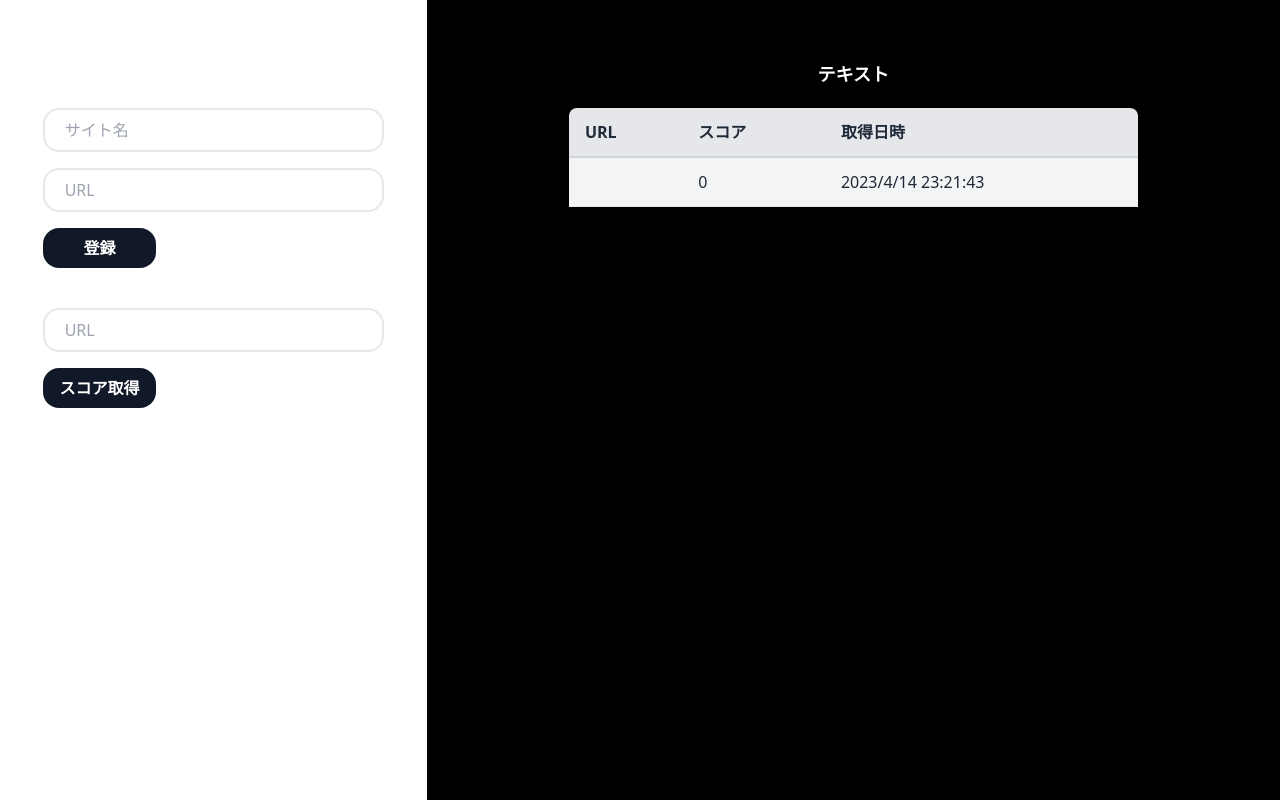
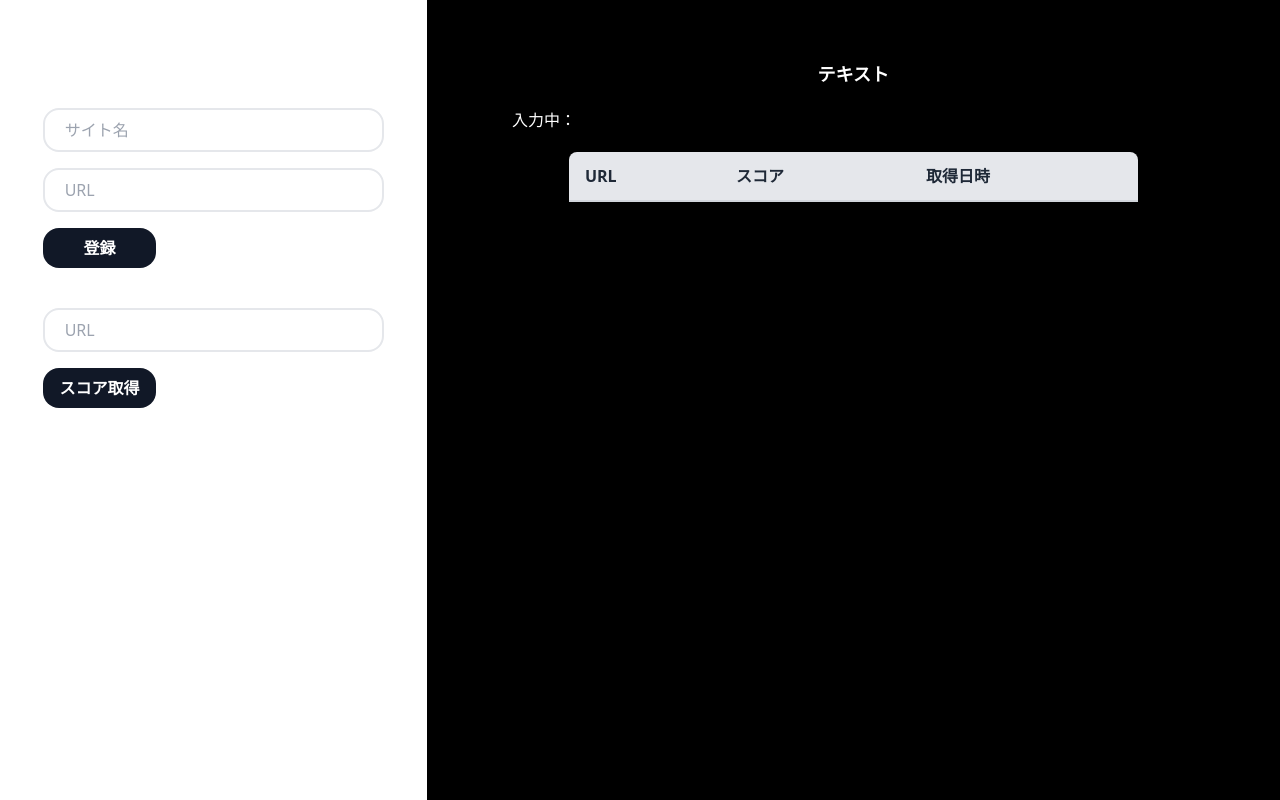
Before and after one commit to ppppppsmash/my-project, a Next.js app: page / in a window 1280 px wide. Built offline with nearby package versions, Linux system fonts and the light colour scheme.

Commit message:
mod:対象ページをリスト化としてテーブルに追加していく

```diff
--- a/app/page.tsx
+++ b/app/page.tsx
@@ -3,11 +3,19 @@ import Image from 'next/image'
 import { Inter } from 'next/font/google'
 import { SetStateAction, useState } from 'react'
 
-const inter = Inter({ subsets: ['latin'] })
+export default function Home() {
+  interface pageList {
+    url: string,
+    score: number,
+    date: string
+  }
 
-export default function Home() {
-  const [url, setUrl] = useState('');
-  const [score, setScore] = useState(0);
+  const [pageList, setPageList] = useState<pageList[]>([])
+
+  const [url, setUrl] = useState('')
+  const [score, setScore] = useState(0)
+  const urlArray: {url: string, score: number, date: string}[] = [];
+  const [scoreList, setScoreList] = useState()
 
   const getScore = async () => {
     const res = await fetch(`http://localhost:3000/api/pagespeedInsights?url=${url}`, {
@@ -15,13 +23,17 @@ export default function Home() {
     })
     if(res.ok) {
       const data =await res.json()
-      setScore(data.score)
+      const score = data.score
+      setPageList((pageList) => [...pageList, {score, url, date: new Date().toLocaleString()}])
     }
+
   }
 
   const handleUrlChange = (event: { target: { value: SetStateAction<string> } }) => {
     setUrl(event.target.value);
   }
+
+
 
   return (
 
@@ -51,6 +63,7 @@ export default function Home() {
       <div className='md:w-2/3 justify-center py-10 items-center'>
         <div className='w-[80%] mx-auto'>
           <p className='text-lg text-center font-bold m-5'>テキスト</p>
+          <p>入力中：{url}</p>
           <table className='rounded-t-lg m-5 w-5/6 mx-auto bg-gray-200 text-gray-800'>
             <thead>
               <tr className='text-left border-b-2 border-gray-300'>
@@ -60,15 +73,18 @@ export default function Home() {
               </tr>
             </thead>
             <tbody>
-              <tr className='bg-gray-100 border-b border-gray-200'>
-                <td className='px-4 py-3'>{url}</td>
-                <td className='px-4 py-3'>{score}</td>
-                <td className='px-4 py-3'>2023/4/14 23:21:43</td>
+              {pageList.map((page) => (
+                <tr className='bg-gray-100 border-b border-gray-200'>
+                <td className='px-4 py-3'>{page.url}</td>
+                <td className='px-4 py-3'>{page.score}</td>
+                <td className='px-4 py-3'>{page.date}</td>
               </tr>
+              ))}
             </tbody>
           </table>
         </div>
       </div>
     </div>
+
   )
 }
```
